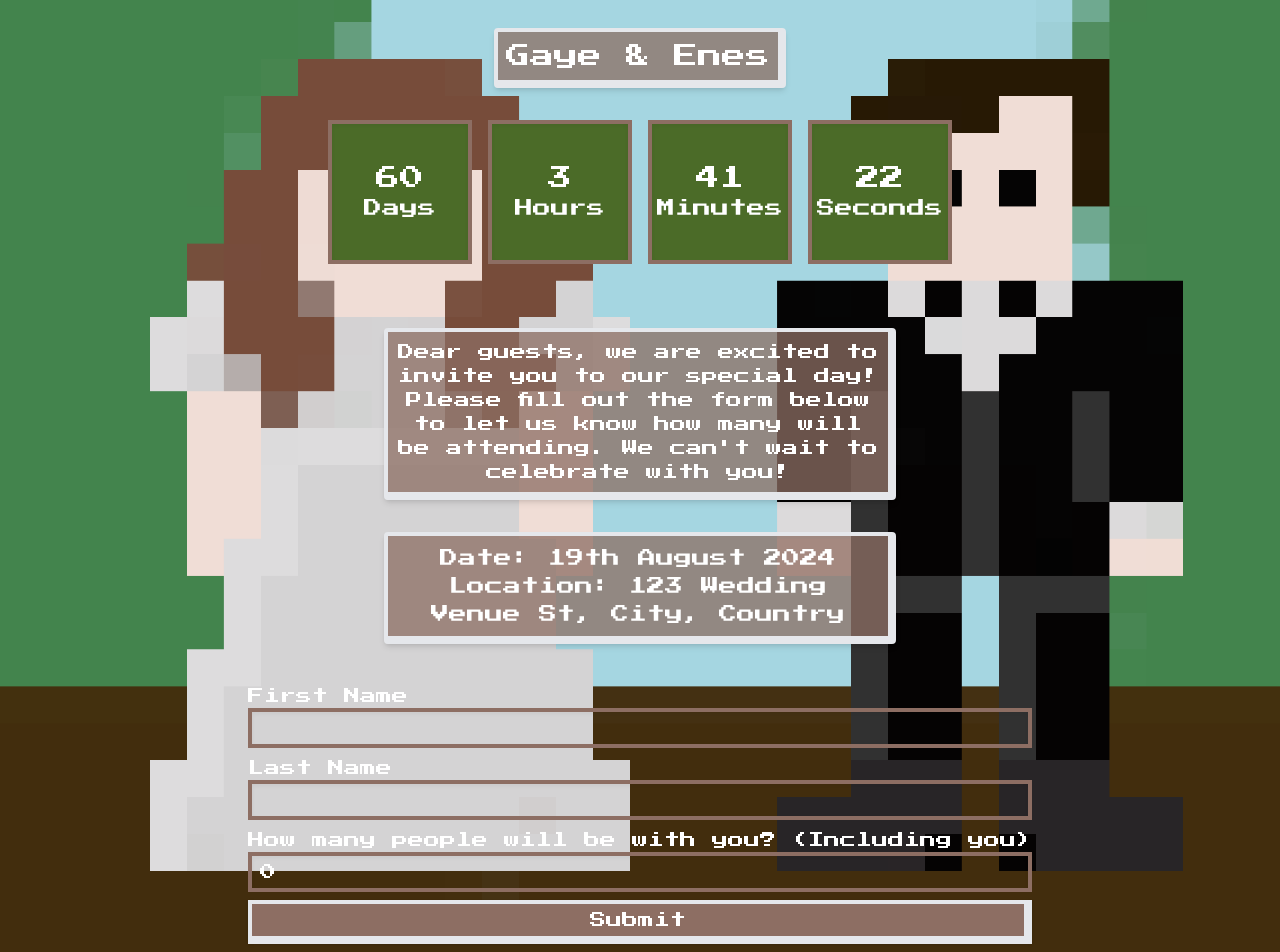
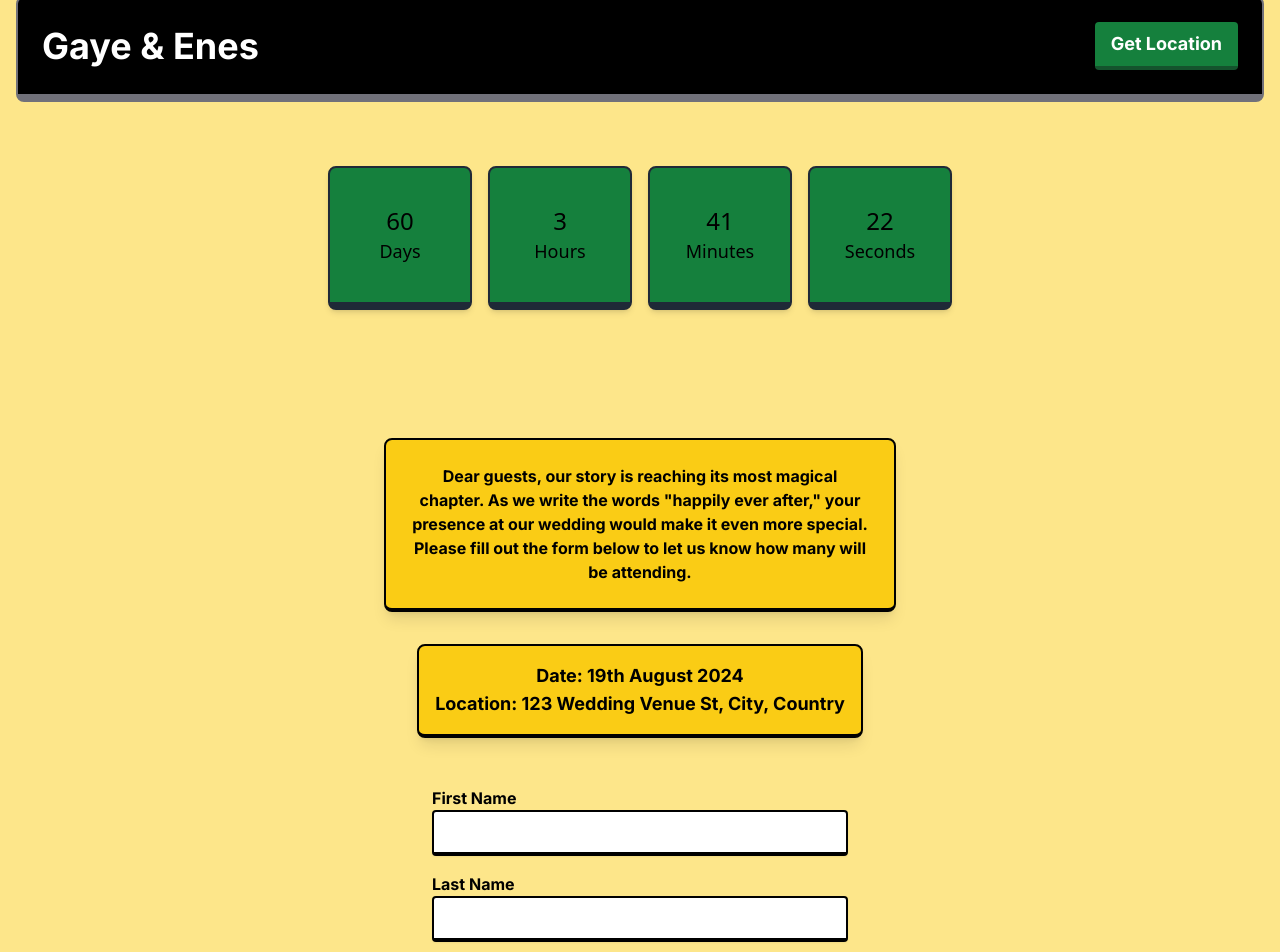
Before and after one commit to enesyesil/weddify, a Next.js app in the folder weddify/: page / in a window 1280 px wide. Shown: the part 20-972 px from the top of the page. Built offline with nearby package versions, Linux system fonts and the light colour scheme.

Commit message:
UI changed

```diff
--- a/weddify/src/app/globals.css
+++ b/weddify/src/app/globals.css
@@ -5,9 +5,5 @@
 @tailwind utilities;
 
 body {
-  @apply bg-green-100;
+  @apply font-sans;
 }
-
-.font-minecraft {
-  font-family: 'Press Start 2P', monospace;
-}
--- a/weddify/src/components/CountdownTimer.tsx
+++ b/weddify/src/components/CountdownTimer.tsx
@@ -46,15 +46,15 @@ const CountdownTimer: React.FC<CountdownTimerProps> = ({ targetDate }) => {
   });
 
   return (
-    <div className="text-center mb-8 font-minecraft">
+    <div className="text-center mb-8 font-sans">
       {Object.keys(timeLeft).length === 0 ? (
-        <span className="text-white">Time&apos;s up!</span>
+        <span className="text-black">Time's up!</span>
       ) : (
         <div className="flex flex-wrap justify-center gap-4">
           {Object.entries(timeLeft).map(([unit, value]) => (
             <div
               key={unit}
-              className="flex flex-col items-center justify-center text-white bg-green-100 border-4 border-brown-600 p-4 rounded-none shadow-inner w-24 h-24 sm:w-28 sm:h-28 md:w-32 md:h-32 lg:w-36 lg:h-36"
+              className="flex flex-col items-center border-b-8 justify-center text-black bg-green-700 border-2 border-gray-800 shadow-lg p-4 rounded-lg shadow-md w-24 h-24 sm:w-28 sm:h-28 md:w-32 md:h-32 lg:w-36 lg:h-36"
             >
               <span className="text-md sm:text-lg md:text-xl lg:text-2xl">{value as number}</span>
               <span className="text-sm sm:text-base md:text-md lg:text-lg">
--- /dev/null
+++ b/weddify/src/components/Footer.tsx
@@ -0,0 +1,22 @@
+import React from 'react';
+
+const Footer: React.FC = () => {
+  return (
+    <footer className="w-full bg-black text-white border-2 border-t-4 border-zinc-500 p-12 mt-12 rounded-lg">
+      <div className="container mx-auto flex justify-between items-center">
+        <div className="text-lg font-bold">
+          <p>&copy; 2024 Gaye & Enes Wedding</p>
+        </div>
+        <div className="text-lg font-bold">
+          <a href="https://www.google.com/maps" target="_blank" rel="noopener noreferrer">
+            <button className="bg-green-700 hover:bg-green-600 text-white font-bold py-2 px-4 border-b-4 border-green-900 hover:border-green-700 rounded">
+              Get Location
+            </button>
+          </a>
+        </div>
+      </div>
+    </footer>
+  );
+};
+
+export default Footer;
--- a/weddify/src/components/InviteForm.tsx
+++ b/weddify/src/components/InviteForm.tsx
@@ -39,33 +39,33 @@ const InviteForm: React.FC = () => {
   }, [attendees]);
 
   return (
-    <div className="w-auto mx-auto p-2">
+    <div className="w-full mx-auto p-4 max-w-md">
       <form onSubmit={handleSubmit}>
-        <div className="mb-2">
-          <label className="block text-white font-minecraft">First Name</label>
+        <div className="mb-4">
+          <label className="block text-black font-bold">First Name</label>
           <input
             type="text"
-            className="w-full px-2 py-1 border-4 border-brown-600 bg-transparent text-white rounded-none shadow-inner font-minecraft"
+            className="w-full px-3 py-2 border-2 border-black border-b-4 bg-white text-black rounded shadow-sm focus:outline-none focus:ring-black focus:border-black"
             value={firstName}
             onChange={(e) => setFirstName(e.target.value)}
             required
           />
         </div>
-        <div className="mb-2">
-          <label className="block text-white font-minecraft">Last Name</label>
+        <div className="mb-4">
+          <label className="block text-black font-bold">Last Name</label>
           <input
             type="text"
-            className="w-full px-2 py-1 border-4 border-brown-600 bg-transparent text-white rounded-none shadow-inner font-minecraft"
+            className="w-full px-3 py-2 border-2 border-black border-b-4 bg-white text-black rounded shadow-sm focus:outline-none focus:ring-black focus:border-black"
             value={lastName}
             onChange={(e) => setLastName(e.target.value)}
             required
           />
         </div>
-        <div className="mb-2">
-          <label className="block text-white font-minecraft">How many people will be with you? (Including you)</label>
+        <div className="mb-4">
+          <label className="block text-black font-bold">How many people will be with you? (Including you)</label>
           <input
             type="number"
-            className="w-full px-2 py-1 border-4 border-brown-600 bg-transparent text-white rounded-none shadow-inner font-minecraft"
+            className="w-full px-3 py-2 border-2 border-black border-b-4 bg-white text-black rounded shadow-sm focus:outline-none focus:ring-black focus:border-black"
             value={attendees}
             onChange={(e) => setAttendees(e.target.value)}
             required
@@ -73,12 +73,12 @@ const InviteForm: React.FC = () => {
         </div>
         <button
           type="submit"
-          className="w-full bg-brown-600 text-white py-1 border-4 border-b-8 border-r-8 rounded-none shadow font-minecraft"
+          className="w-full bg-black text-white py-2 rounded shadow-sm font-bold py-2 px-4 border border-b-8 border-zinc-600 transition duration-200 ease-in-out transform hover:scale-105 focus:outline-none focus:ring-2 focus:ring-offset-2 focus:ring-black"
         >
-          Submit
+          Count me in!
         </button>
       </form>
-      {responseMessage && <p className="text-white font-minecraft mt-4">{responseMessage}</p>}
+      {responseMessage && <p className="text-black font-bold mt-4">{responseMessage}</p>}
     </div>
   );
 };
--- a/weddify/src/components/InviteInfo.tsx
+++ b/weddify/src/components/InviteInfo.tsx
@@ -1,23 +1,27 @@
 'use client';
 
+import Navbar from '../components/Navbar';
 import CountdownTimer from '../components/CountdownTimer';
 import InviteForm from '../components/InviteForm';
+import Footer from './Footer';
 
 const InvitePage: React.FC = () => {
   return (
-    <div className="min-h-screen flex flex-col justify-center items-center bg-wedding-bg bg-cover bg-center p-4">
-      <div className="bg-brown-600 bg-opacity-75 text-white font-minecraft text-center p-2 mt-8 mb-8 border-4 border-b-8 border-r-8 rounded shadow-md max-w-2xl mx-auto">
-        <h1 className="text-white font-minecraft text-2xl">Gaye & Enes</h1>
+    <div className="min-h-screen flex flex-col bg-amber-200 p-4">
+      <Navbar />
+      <div className="flex flex-col justify-center items-center flex-grow">
+        <CountdownTimer targetDate="2024-08-19T19:30:00" />
+        <div className="bg-yellow-400 text-black text-center font-bold p-6 mt-24 mb-4 border-2 border-b-4 border-black rounded-lg shadow-lg max-w-lg mx-auto">
+        Dear guests, our story is reaching its most magical chapter. As we write the words "happily ever after," your presence at our wedding would make it even more special.
+        Please fill out the form below to let us know how many will be attending.
+        </div>
+        <div className="bg-yellow-400 text-black text-center p-4 mt-4 mb-8 border-2 border-black border-b-4 rounded-lg shadow-lg max-w-lg mx-auto">
+          <p className="text-lg font-bold">Date: 19th August 2024</p>
+          <p className="text-lg font-bold">Location: 123 Wedding Venue St, City, Country</p>
+        </div>
+        <InviteForm />
       </div>
-      <CountdownTimer targetDate="2024-08-19T19:30:00" />
-      <div className="bg-brown-600 bg-opacity-75 text-white font-minecraft text-center p-2 mt-8 mb-4 border-4 border-b-8 border-r-8 rounded shadow-md max-w-lg mx-auto">
-        Dear guests, we are excited to invite you to our special day! Please fill out the form below to let us know how many will be attending. We can&apos;t wait to celebrate with you!
-      </div>
-      <div className="bg-brown-600 bg-opacity-75 text-white font-minecraft text-center p-2 mt-4 mb-8 border-4 border-b-8 border-r-8 rounded shadow-md max-w-lg mx-auto">
-        <p className="text-white font-minecraft text-lg">Date: 19th August 2024</p>
-        <p className="text-white font-minecraft text-lg">Location: 123 Wedding Venue St, City, Country</p>
-      </div>
-      <InviteForm />
+      <Footer />
     </div>
   );
 };
--- /dev/null
+++ b/weddify/src/components/Navbar.tsx
@@ -0,0 +1,23 @@
+import React from 'react';
+
+const Navbar: React.FC = () => {
+  return (
+    <nav className="w-full bg-black text-white border-2 border-b-8 border-zinc-500 p-6 mb-16 rounded-lg">
+      <div className="container mx-auto flex justify-between items-center">
+
+        <div className="text-4xl font-bold">
+          <a href="#" className="hover:text-z-400">Gaye & Enes</a>
+        </div>
+        <div className="text-lg font-bold">
+        <a href="https://www.google.com/maps" target="_blank" rel="noopener noreferrer">
+      <button className="bg-green-700 hover:bg-green-600 text-white font-bold py-2 px-4 border-b-4 border-green-900 hover:border-green-700 rounded">
+        Get Location
+      </button>
+    </a>
+        </div>
+      </div>
+    </nav>
+  );
+};
+
+export default Navbar;
```
